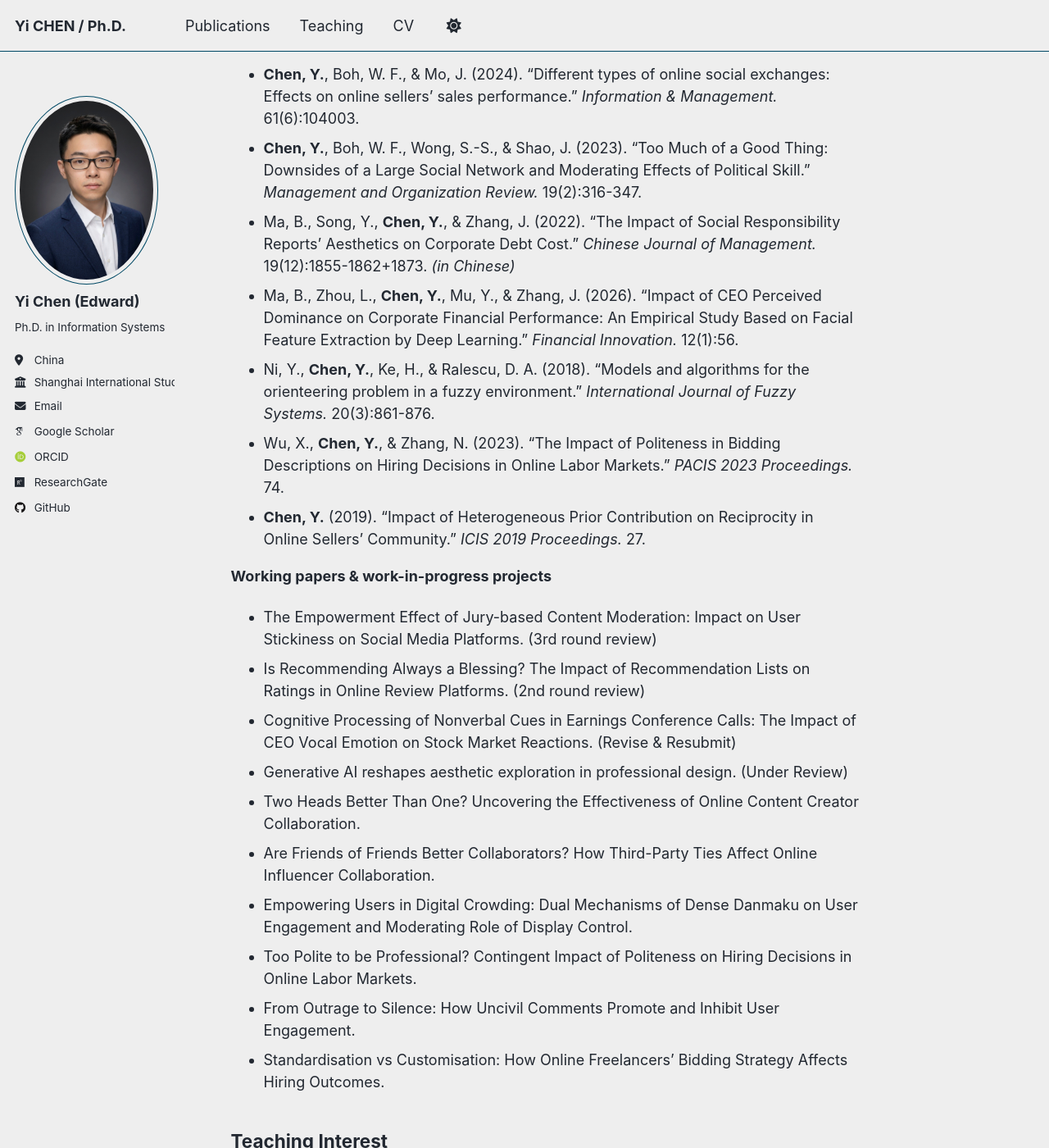
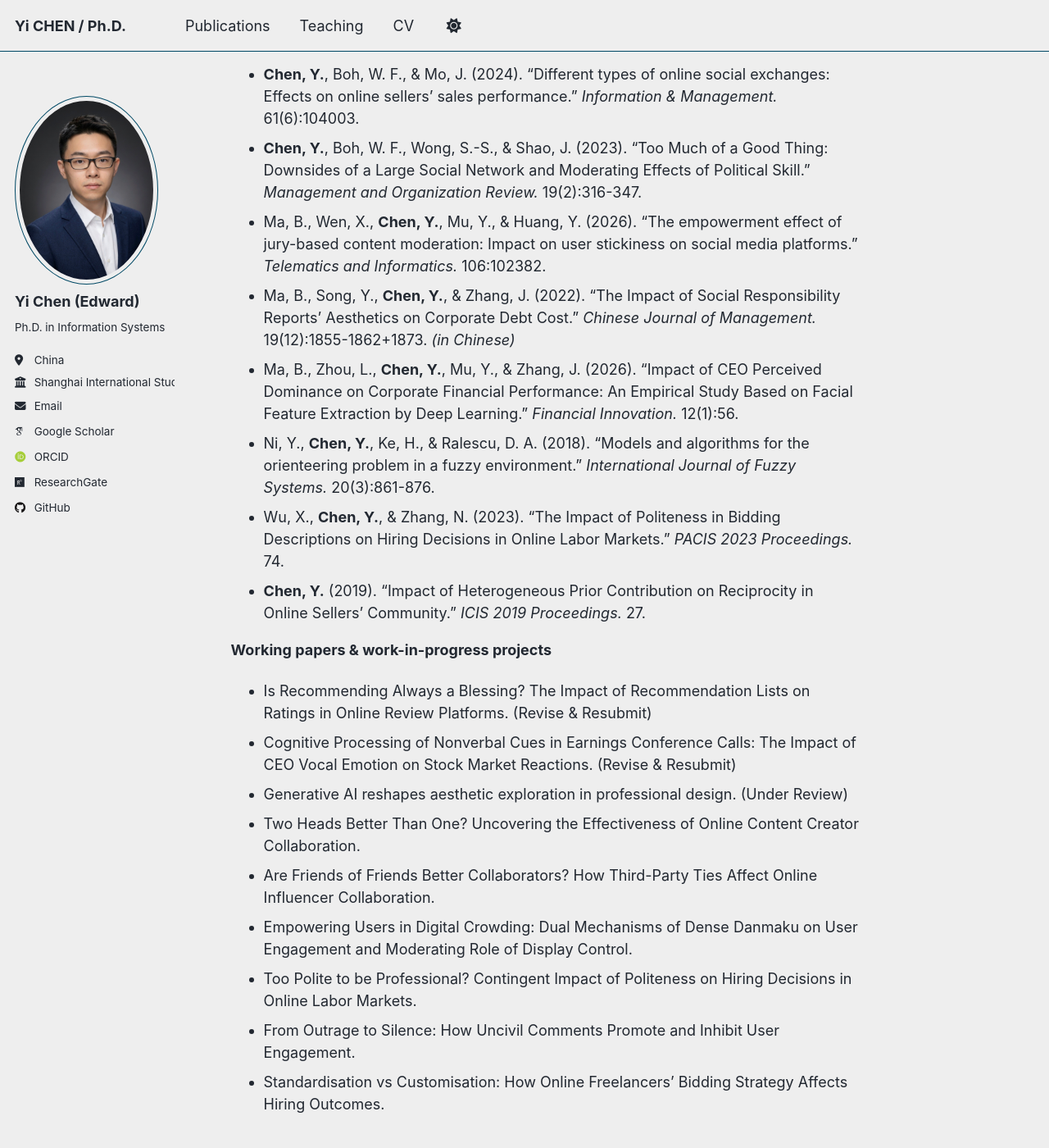
Before and after one commit to chenyi-edward/chenyi-edward.github.io, a Jekyll site: the page built from _pages/about.md, in a window 1280 px wide and 1400 px high, scrolled down 653 px. Shown: the whole window at 82% size. Built offline with Jekyll 4.4.1, drawn with Linux system fonts in a browser that asks for light colours; some web fonts are replaced; a script that is not in the unit is left out.

Commit message:
Update about.md

```diff
--- a/_pages/about.md
+++ b/_pages/about.md
@@ -23,6 +23,7 @@ Key Research Areas
 
 * <b>Chen, Y.</b>, Boh, W. F., & Mo, J. (2024). "Different types of online social exchanges: Effects on online sellers’ sales performance." <i>Information & Management.</i> 61(6):104003.
 * <b>Chen, Y.</b>, Boh, W. F., Wong, S.-S., & Shao, J. (2023). "Too Much of a Good Thing: Downsides of a Large Social Network and Moderating Effects of Political Skill." <i>Management and Organization Review.</i> 19(2):316-347.
+* Ma, B., Wen, X., <b>Chen, Y.</b>, Mu, Y., & Huang, Y. (2026). "The empowerment effect of jury-based content moderation: Impact on user stickiness on social media platforms." <i>Telematics and Informatics.</i> 106:102382.
 * Ma, B., Song, Y., <b>Chen, Y.</b>, & Zhang, J. (2022). "The Impact of Social Responsibility Reports’ Aesthetics on Corporate Debt Cost." <i>Chinese Journal of Management.</i> 19(12):1855-1862+1873. <i>(in Chinese)</i>
 * Ma, B., Zhou, L., <b>Chen, Y.</b>, Mu, Y., & Zhang, J. (2026). "Impact of CEO Perceived Dominance on Corporate Financial Performance: An Empirical Study Based on Facial Feature Extraction by Deep Learning." <i>Financial Innovation.</i> 12(1):56.
 * Ni, Y., <b>Chen, Y.</b>, Ke, H., & Ralescu, D. A. (2018). "Models and algorithms for the orienteering problem in a fuzzy environment." <i>International Journal of Fuzzy Systems.</i> 20(3):861-876.
@@ -31,8 +32,7 @@ Key Research Areas
 
 **Working papers & work-in-progress projects**
 
-* The Empowerment Effect of Jury-based Content Moderation: Impact on User Stickiness on Social Media Platforms. (3rd round review)
-* Is Recommending Always a Blessing? The Impact of Recommendation Lists on Ratings in Online Review Platforms. (2nd round review)
+* Is Recommending Always a Blessing? The Impact of Recommendation Lists on Ratings in Online Review Platforms. (Revise & Resubmit)
 * Cognitive Processing of Nonverbal Cues in Earnings Conference Calls: The Impact of CEO Vocal Emotion on Stock Market Reactions. (Revise & Resubmit)
 * Generative AI reshapes aesthetic exploration in professional design. (Under Review)
 * Two Heads Better Than One? Uncovering the Effectiveness of Online Content Creator Collaboration.
```
